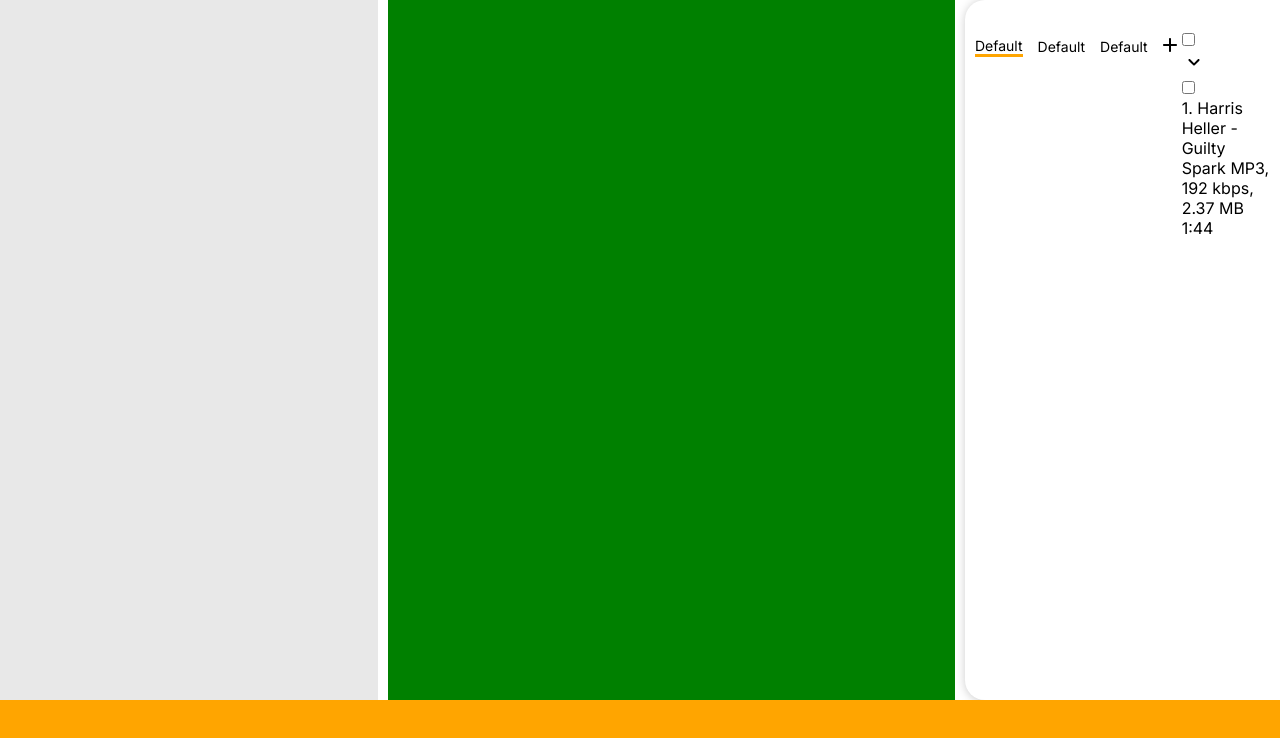
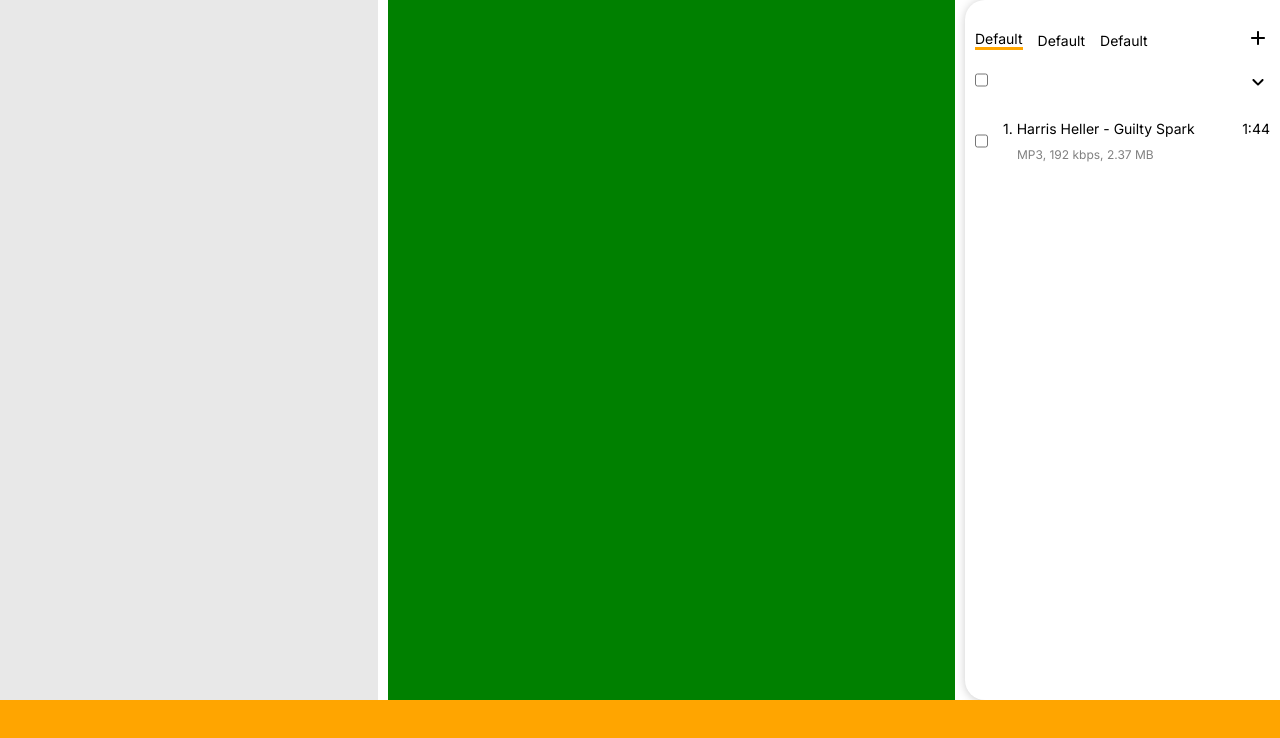
Before and after one commit to Ceft7412/music-player, a Next.js app: page / in a window 1280 px wide. Shown: the top 738 px of the page. Built offline with nearby package versions, Linux system fonts and the light colour scheme.

Commit message:
Update _content.scss

```diff
--- a/src/resources/sass/_content.scss
+++ b/src/resources/sass/_content.scss
@@ -46,7 +46,8 @@
               height: 100%;
               width: 100%;
               display: flex;
-              padding: 30px 10px 10px 10px;
+              flex-direction: column;
+
               .music__header {
                 height: 5%;
                 display: flex;
@@ -54,6 +55,7 @@
                 justify-content: space-between;
                 width: 100%;
                 gap: 10px;
+                padding: 40px 10px 10px 10px;
 
                 .music__playlist {
                   display: flex;
@@ -77,6 +79,54 @@
               }
               .music__body {
                 height: 90%;
+                margin-top: 10px;
+                width: 100%;
+                .music__body_flex {
+                  display: flex;
+                  flex-direction: column;
+                  height: 100%;
+                  .bodyhead {
+                    display: flex;
+                    justify-content: space-between;
+                    width: 100%;
+                    height: 40px;
+                    padding: 10px;
+                  }
+                  .bodycontent {
+                    margin-top: 10px;
+                    overflow-y: auto;
+                    height: 100%;
+                    .bodycontent__flex {
+                      display: flex;
+                      flex-direction: column;
+                      gap: 20px;
+                      .bodycontent__flex_item {
+                        display: flex;
+                        justify-content: space-between;
+                        height: 100%;
+                        font-size: 14px;
+                        padding: 10px;
+                        &:hover {
+                          background-color: rgba(0, 0, 0, 0.1);
+                        }
+                        .music__item {
+                          display: flex;
+                          gap: 15px;
+                          .col__inside {
+                            display: flex;
+                            flex-direction: column;
+                            gap: 10px;
+                            .info__inside {
+                              font-size: 0.75rem;
+                              margin-left: 14px;
+                              color: gray;
+                            }
+                          }
+                        }
+                      }
+                    }
+                  }
+                }
               }
             }
           }
```
